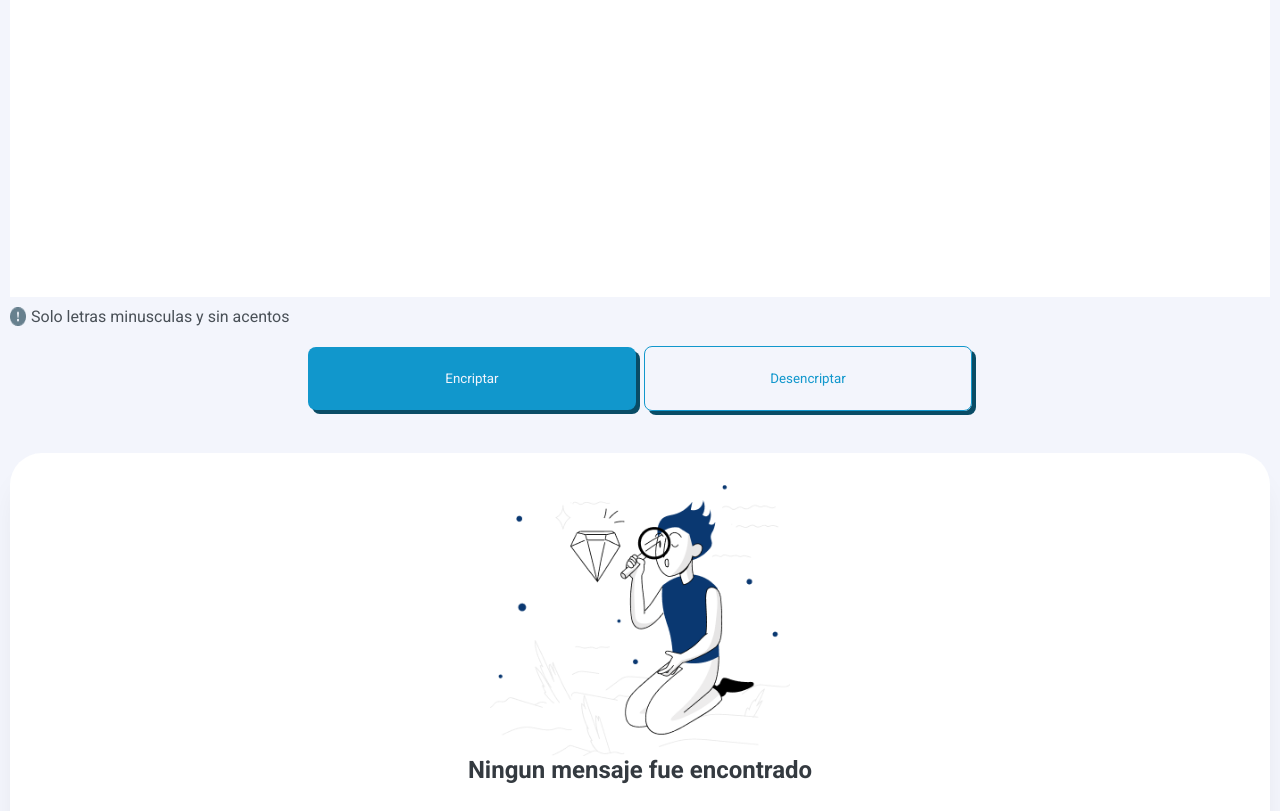
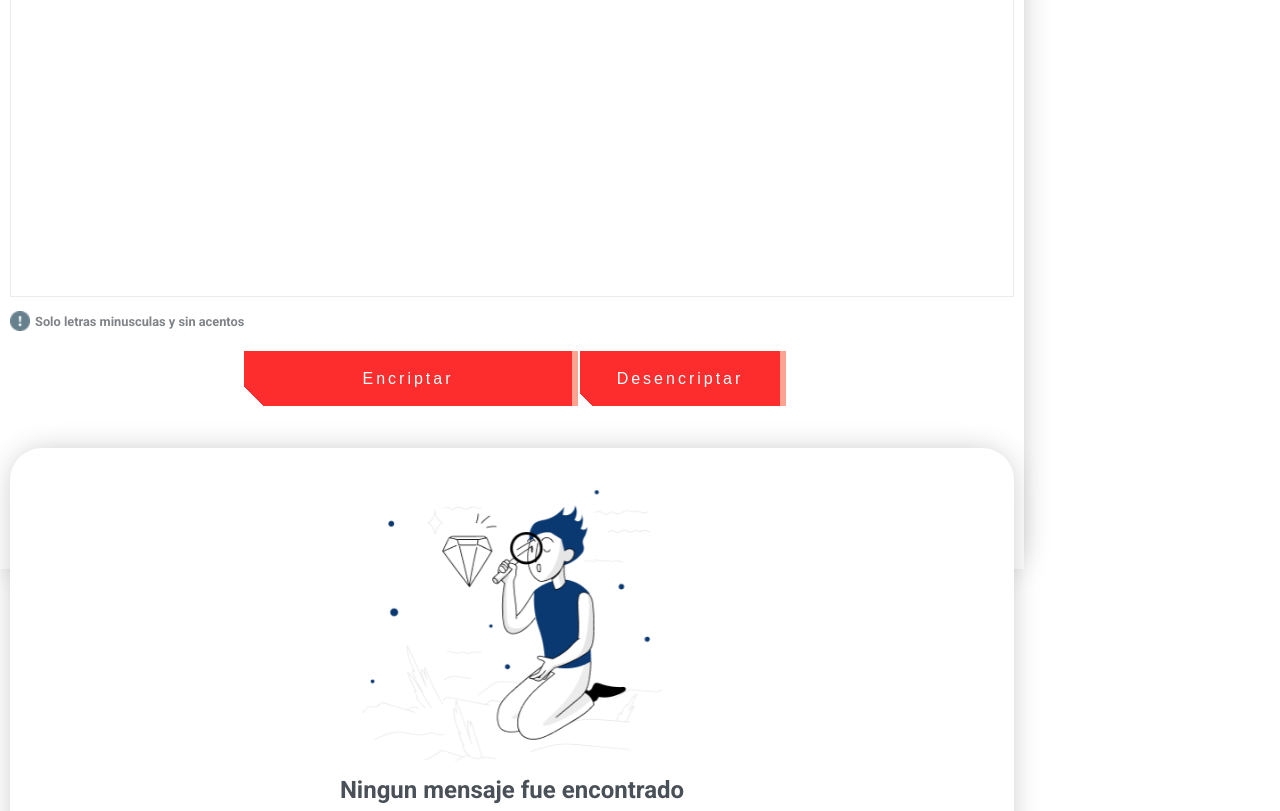
Before and after one commit to GonzaloEspindola/Challenge-ONE-Encriptador-de-Texto, a plain HTML site: page index.html in a window 1280 px wide. Shown: the part 71-882 px from the top of the page. Drawn offline with Linux system fonts and the light colour scheme.

Commit message:
change general styles

```diff
--- a/css/style.css
+++ b/css/style.css
@@ -1,12 +1,14 @@
 @import url('https://fonts.googleapis.com/css2?family=Roboto:wght@100;300;400;700&display=swap');
 
 :root {
-    --primary: #1197cc;
-    --secondary: #343A40;
+    --primary: #fd2d2d;
+    --secondary: #ffa391;
+    --shadow-glitch: #F8F005;
     --third: #495057;
+    --success: #BDECB6;
     --background: #F3F5FC;
 
-    --shadow: 0px 24px 32px -8px #00000014;
+    --shadow: 0px 0px 32px -8px #00000050;
 }
 
 * {
@@ -17,12 +19,24 @@
     transition-duration: 0.5s;
 }
 
+.body {
+    display: flex;
+    justify-content: center;
+    align-content: center;
+    min-height: 100vh;
+    background-image: url('../assets/background.svg');
+    background-repeat: no-repeat;
+    background-size: cover;
+}
+
 .main {
     display: flex;
     flex-direction: column;
+    align-self: center;
     padding: 10px;
-    min-height: 100vh;
-    background-color: var(--background);
+    height: 80vh;
+    width: 80vw;
+    box-shadow: var(--shadow);
 }
 
 .text-container h2 {
@@ -32,25 +46,32 @@
     text-align: center;
 }
 
+.text-container img {
+    width: 20px;
+}
+
 .text-container textarea {
-    display: flex;
     width: 100%;
     height: 300px;
     padding: 10px;
-    border: none;
-    text-align: center;
+    border: 0.5px solid #00000014;
     font-size: 1.3rem;
     resize: none;
+    background-color: transparent;
 }
 
 .text-container div {
     display: flex;
+    align-items: center;
     padding: 10px 0;
 }
 
 .text-container div p {
+    font-size: 0.8rem;
     margin-left: 5px;
     color: var(--third);
+    font-weight: 700;
+    opacity: 0.7;
 }
 
 .buttons-container {
@@ -62,32 +83,129 @@
 }
 
 button {
-    border-radius: 24px;
-    padding: 24px;
-    border: none;
-    width: 100%;
+    display: flex;
+    align-items: center;
+    width: auto;
     max-width: 328px;
     cursor: pointer;
-    box-shadow: #094c66 4px 4px 0px;
-    border-radius: 8px;
-    transition: transform 200ms, box-shadow 200;
 }
 
-.button-primary {
-    background-color: var(--primary);
-    color: var(--background);
+.button-primary,
+.button-primary:after, .button-secondary,
+.button-secondary:after {
+    display: flex;
+    align-items: center;
+    justify-content: center;
+    width: 150px;
+    height: 76px;
+    line-height: 78px;
+    font-size: 1rem;
+    font-family: 'Bebas Neue', sans-serif;
+    background: linear-gradient(45deg, transparent 5%, var(--primary) 5%);
+    border: 0;
+    color: #fff;
+    letter-spacing: 3px;
+    box-shadow: 6px 0px 0px var(--secondary);
+    outline: transparent;
+    position: relative;
+    user-select: none;
+    -webkit-user-select: none;
+    touch-action: manipulation;
 }
 
-.button-primary:active, .button-secondary:active {
-    transform: translateY(4px) translateX(4px);
-    box-shadow: #094c66 0px 0px 0px;
+.button-primary,
+.button-primary:after {
+    flex-grow: 1;
 }
 
-.button-secondary {
-    background-color: transparent;
-    border: 1px solid var(--primary);
-    color: var(--primary);
+.button-primary img, .button-secondary img {
+    margin-right: 6px;
+    width: 40px;
 }
+
+.button-primary:after, .button-secondary:after {
+    --slice-0: inset(50% 50% 50% 50%);
+    --slice-1: inset(80% -6px 0 0);
+    --slice-2: inset(50% -6px 30% 0);
+    --slice-3: inset(10% -6px 85% 0);
+    --slice-4: inset(40% -6px 43% 0);
+    --slice-5: inset(80% -6px 5% 0);
+
+    content: 'Encriptar';
+    display: block;
+    position: absolute;
+    top: 0;
+    left: 0;
+    right: 0;
+    bottom: 0;
+    background: linear-gradient(45deg, transparent 3%, var(--secondary) 3%, var(--secondary) 5%, var(--primary) 5%);
+    text-shadow: -3px -3px 0px var(--shadow-glitch), 3px 3px 0px var(--secondary);
+    clip-path: var(--slice-0);
+}
+
+.button-primary:hover:after, .button-secondary:hover:after {
+    animation: 1s glitch;
+    animation-timing-function: steps(2, end);
+}
+
+@keyframes glitch {
+  0% {
+    clip-path: var(--slice-1);
+    transform: translate(-20px, -10px);
+  }
+  10% {
+    clip-path: var(--slice-3);
+    transform: translate(10px, 10px);
+  }
+  20% {
+    clip-path: var(--slice-1);
+    transform: translate(-10px, 10px);
+  }
+  30% {
+    clip-path: var(--slice-3);
+    transform: translate(0px, 5px);
+  }
+  40% {
+    clip-path: var(--slice-2);
+    transform: translate(-5px, 0px);
+  }
+  50% {
+    clip-path: var(--slice-3);
+    transform: translate(5px, 0px);
+  }
+  60% {
+    clip-path: var(--slice-4);
+    transform: translate(5px, 10px);
+  }
+  70% {
+    clip-path: var(--slice-2);
+    transform: translate(-10px, 10px);
+  }
+  80% {
+    clip-path: var(--slice-5);
+    transform: translate(20px, -10px);
+  }
+  90% {
+    clip-path: var(--slice-1);
+    transform: translate(-10px, 0px);
+  }
+  100% {
+    clip-path: var(--slice-1);
+    transform: translate(0);
+  }
+}
+
+@media (min-width: 768px) {
+  .button-primary,
+  .button-primary:after, .button-secondary,
+  .button-secondary:after {
+    width: 200px;
+    height: 55px;
+    line-height: 88px;
+  }
+}
+
+/* end button */
 
 .text-result-container {
     display: flex;
@@ -104,13 +222,30 @@ button {
 .text-result-container img {
     width: 100%;
     max-width: 300px;
+    animation-name: imagen;
+    animation-duration: 2s;
+    animation-iteration-count: infinite;
+}
+
+@keyframes imagen {
+    0% {
+        transform: translateY(0);
+    }
+    50% {
+        transform: translateY(10px);
+    }
+    100% {
+        transform: translateY(0);
+    }
 }
 
 .text-result-container .result-title {
-    color: var(--secondary);
+    color: var(--third);
+    margin: 25px;
 }
 
 .text-result-container .result-text {
+    font-weight: bold;
     color: var(--third);
     margin: 25px;
     overflow-wrap: break-word;
@@ -140,17 +275,21 @@ button {
     .main .text-container {
         display: flex;
         flex-direction: column;
+        justify-content: center;
         grid-area: text;
-        padding: 100px;
+        padding: 25px 100px 0 100px;
     }
 
     .text-container textarea {
-        height: 500px !important;
-        padding: 10px 100px;
+        height: 100%;
     }
 
     .buttons-container {
         grid-area: buttons;
+    }
+
+    .buttons-container button {
+        margin: 0 10px;
     }
 
     .text-result-section {
```
